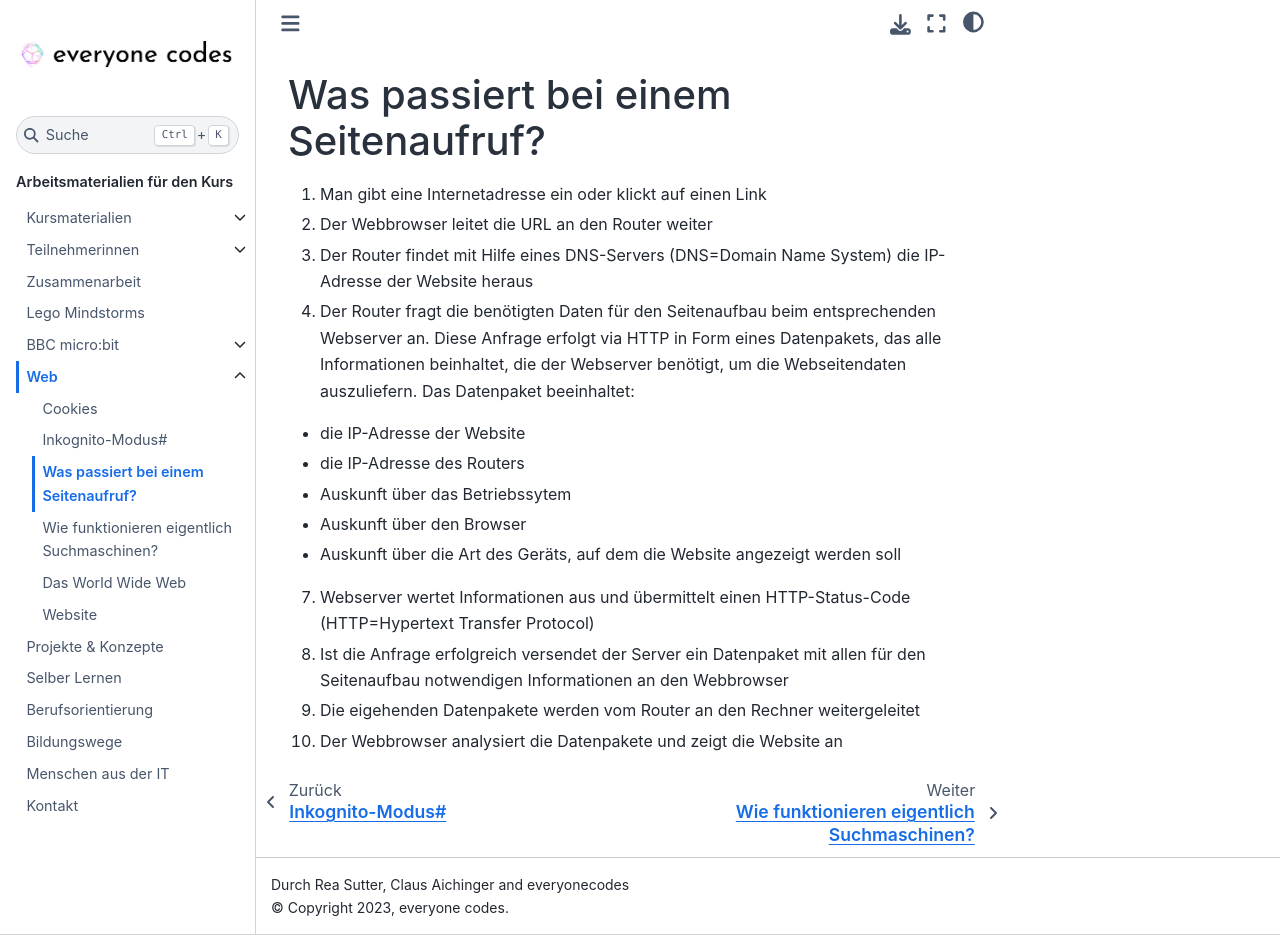
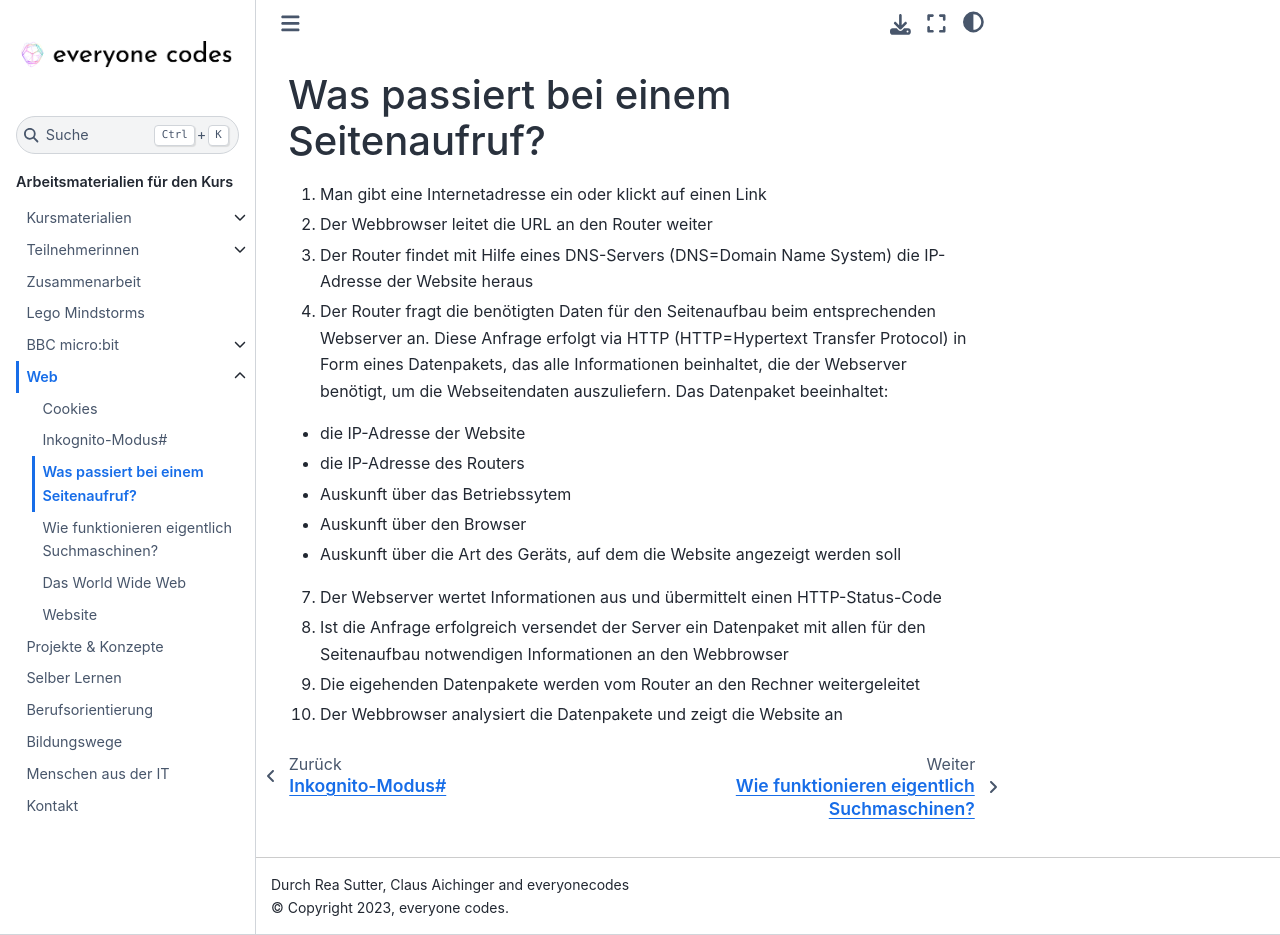
Before and after one commit to ec-mentors/IT-ist-das-was-fuer-mich-i05, a Sphinx documentation site: the page built from source/web/seitenaufruf_www.md, in a window 1280 px wide and 935 px high. Built offline with Sphinx 7.4.7 and the Sphinx Book theme 1.1.4, drawn with Linux system fonts in a browser that asks for light colours.

Commit message:
Update seitenaufruf_www.md

```diff
--- a/source/web/seitenaufruf_www.md
+++ b/source/web/seitenaufruf_www.md
@@ -2,14 +2,14 @@
 1. Man gibt eine Internetadresse ein oder klickt auf einen Link
 2. Der Webbrowser leitet die URL an den Router weiter
 3. Der Router findet mit Hilfe eines DNS-Servers (DNS=Domain Name System) die IP-Adresse der Website heraus
-4. Der Router fragt die benötigten Daten für den Seitenaufbau beim entsprechenden Webserver an. Diese Anfrage erfolgt via HTTP in Form eines Datenpakets, das alle Informationen beinhaltet, die der Webserver benötigt, um die Webseitendaten auszuliefern.
+4. Der Router fragt die benötigten Daten für den Seitenaufbau beim entsprechenden Webserver an. Diese Anfrage erfolgt via HTTP (HTTP=Hypertext Transfer Protocol)  in Form eines Datenpakets, das alle Informationen beinhaltet, die der Webserver benötigt, um die Webseitendaten auszuliefern.
 Das Datenpaket beeinhaltet:
  - die IP-Adresse der Website
  - die IP-Adresse des Routers
  - Auskunft über das Betriebssytem
  - Auskunft über den Browser
  - Auskunft über die Art des Geräts, auf dem die Website angezeigt werden soll
-7. Webserver wertet Informationen aus und übermittelt einen HTTP-Status-Code (HTTP=Hypertext Transfer Protocol)
+7. Der Webserver wertet Informationen aus und übermittelt einen HTTP-Status-Code
 8. Ist die Anfrage erfolgreich versendet der Server ein Datenpaket mit allen für den Seitenaufbau notwendigen Informationen an den Webbrowser
 9. Die eigehenden Datenpakete werden vom Router an den Rechner weitergeleitet
 10. Der Webbrowser analysiert die Datenpakete und zeigt die Website an
```
